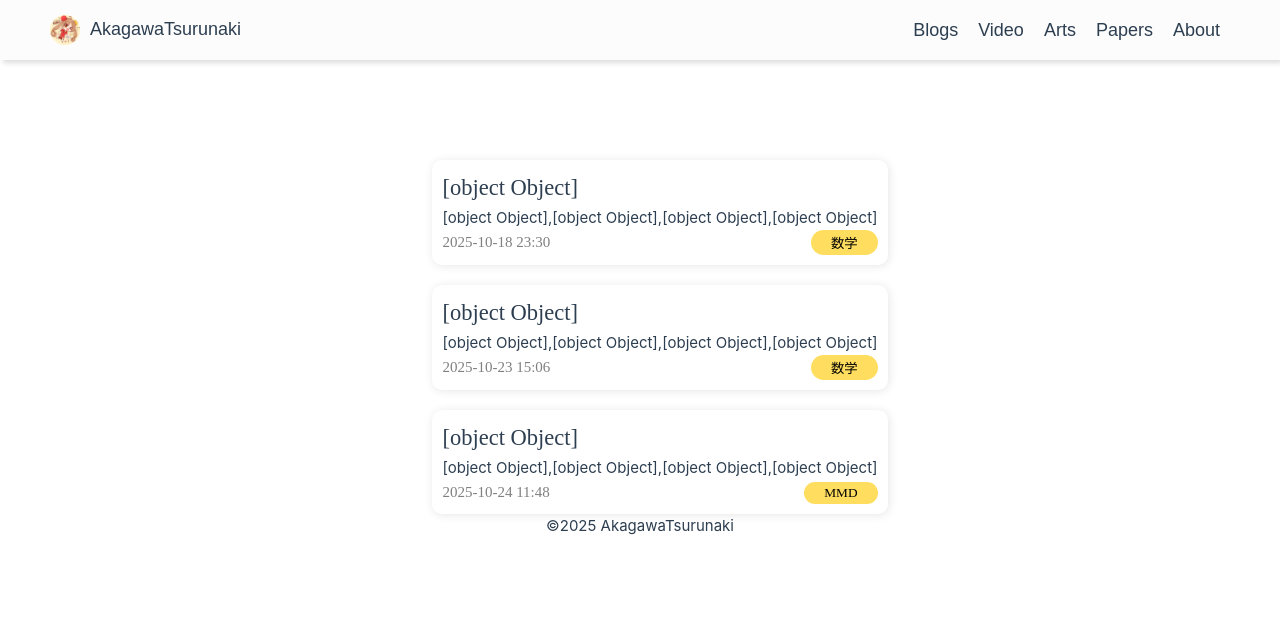
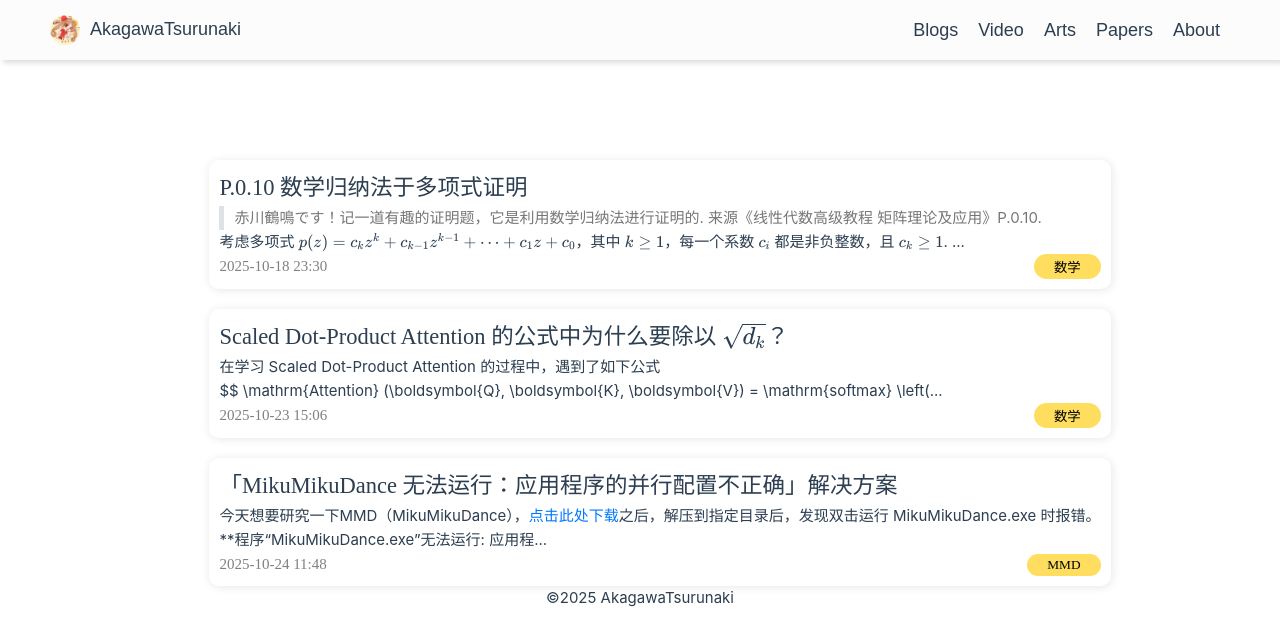
Before and after one commit to AkagawaTsurunaki/AkagawaTsurunaki.github.io, a Vue app: page /#/ in a window 1280 px wide. Both pictures are taken after a click on the item "Blogs". Shown: the top 644 px of the page. Built offline with nearby package versions, Linux system fonts and the light colour scheme; a web font is replaced by a local one.

Commit message:
fix: Display preview has some bugs

```diff
--- a/src/views/BlogItem.vue
+++ b/src/views/BlogItem.vue
@@ -3,7 +3,7 @@ import Tag from '@/components/Tag.vue';
 import { renderMarkdown } from '@/scripts/markdownRender';
 import { routePush } from '@/scripts/router';
 import { getTimeString } from '@/scripts/timeUtil';
-import { onMounted, ref, type PropType } from 'vue';
+import { onMounted, ref, type PropType, type VNode } from 'vue';
 
 const props = defineProps({
     id: {
@@ -31,8 +31,8 @@ const props = defineProps({
         default: null
     }
 })
-const mdTitle = ref("")
-const mdPreview = ref("")
+const mdTitle = ref<VNode[]>()
+const mdPreview = ref<VNode[]>()
 onMounted(async () => {
     mdTitle.value = await renderMarkdown(props.title)
     mdPreview.value = await renderMarkdown(props.preview)
@@ -61,9 +61,12 @@ function gotoBlog() {
 <template>
     <div @click="gotoBlog" class="blog-item-container">
         <div>
-            <h2 class="blog-title" v-html="mdTitle"></h2>
+            <h2 class="blog-title">
+                <component v-for="(node, i) in mdTitle" :key="i" :is="node" />
+            </h2>
         </div>
-        <div v-html="mdPreview" class="markdown-body"></div>
+        <!-- 直接渲染 VNode 数组 -->
+        <component class="markdown-body" v-for="(node, i) in mdPreview" :key="i" :is="node" />
         <div class="extra-info-container">
             <div class="updated-time-container">{{ updatedTime }}</div>
             <div class="tags-container">
```
